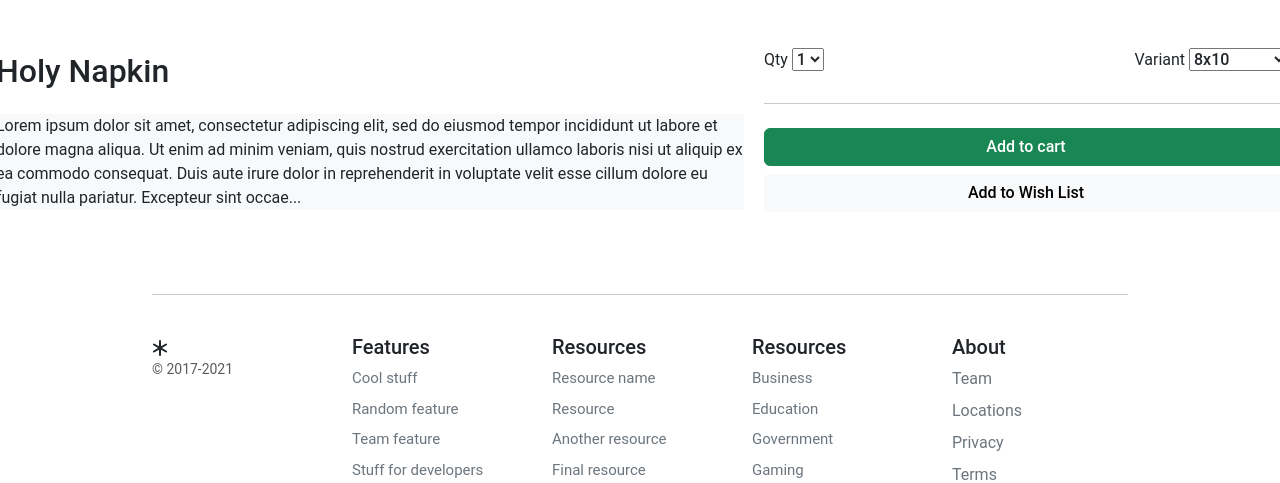
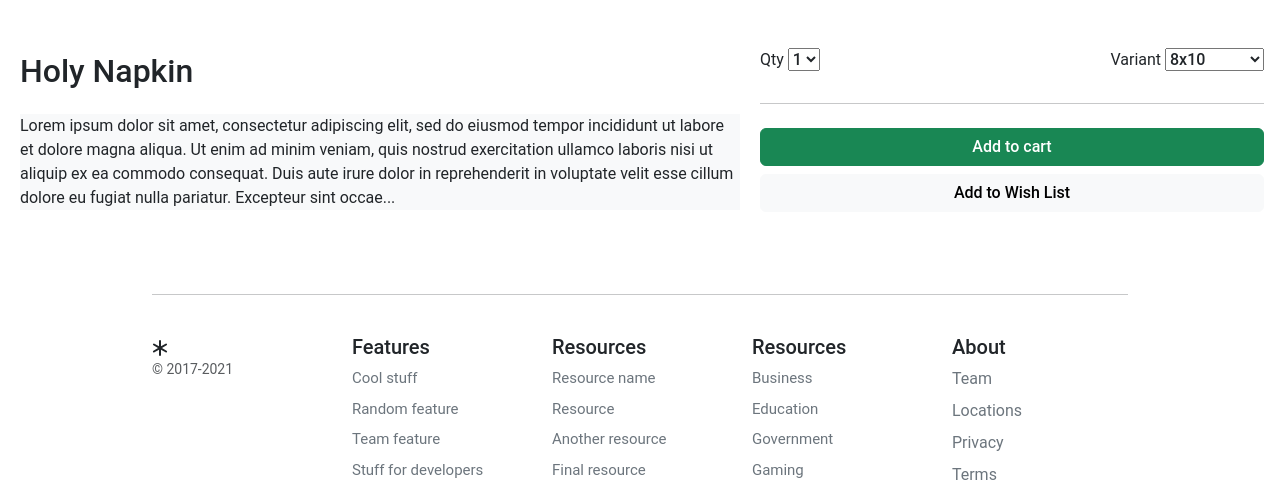
Before and after one commit to alexakarpov/htmshop, a Django app: page /product/holy-napkin in a window 1280 px wide. Shown: the part 93-576 px from the top of the page. Run offline with Django 3.2, Linux system fonts and the light colour scheme; data comes from the database, SQL or seed files in the repository; data that the repository does not hold is empty; parts of the project's set-up code (start-up, migrations or seed data) failed here and were passed over; some libraries are stand-ins or nearby versions.

Commit message:
add padding

```diff
--- a/templates/catalogue/single.html
+++ b/templates/catalogue/single.html
@@ -5,7 +5,7 @@
 {% endif %}
 {% endblock %}
 {% block content %}
-  <div class="row g-3">
+  <div class="px-4 row g-3">
     <div class="col-md-5 ps-3 col-lg-5 order-md-last p-0 order-1">
       <div class="d-grid gap-2">
         <div class="d-flex d-flex-inline justify-content-between">
```
